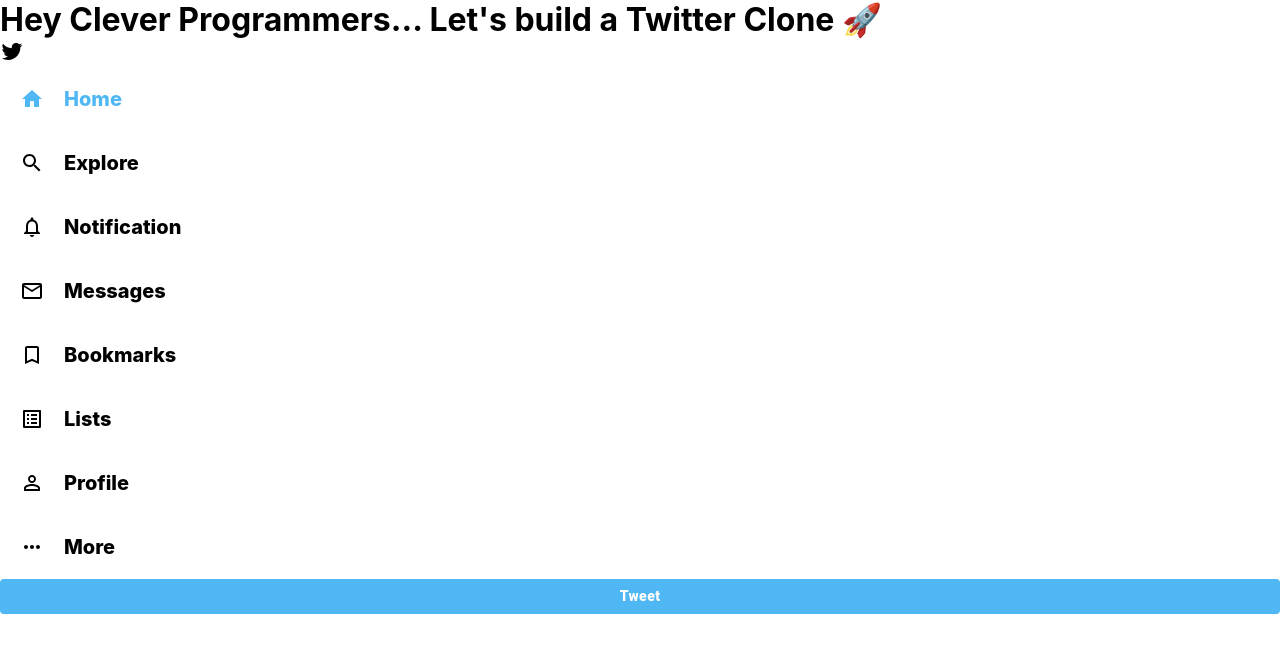
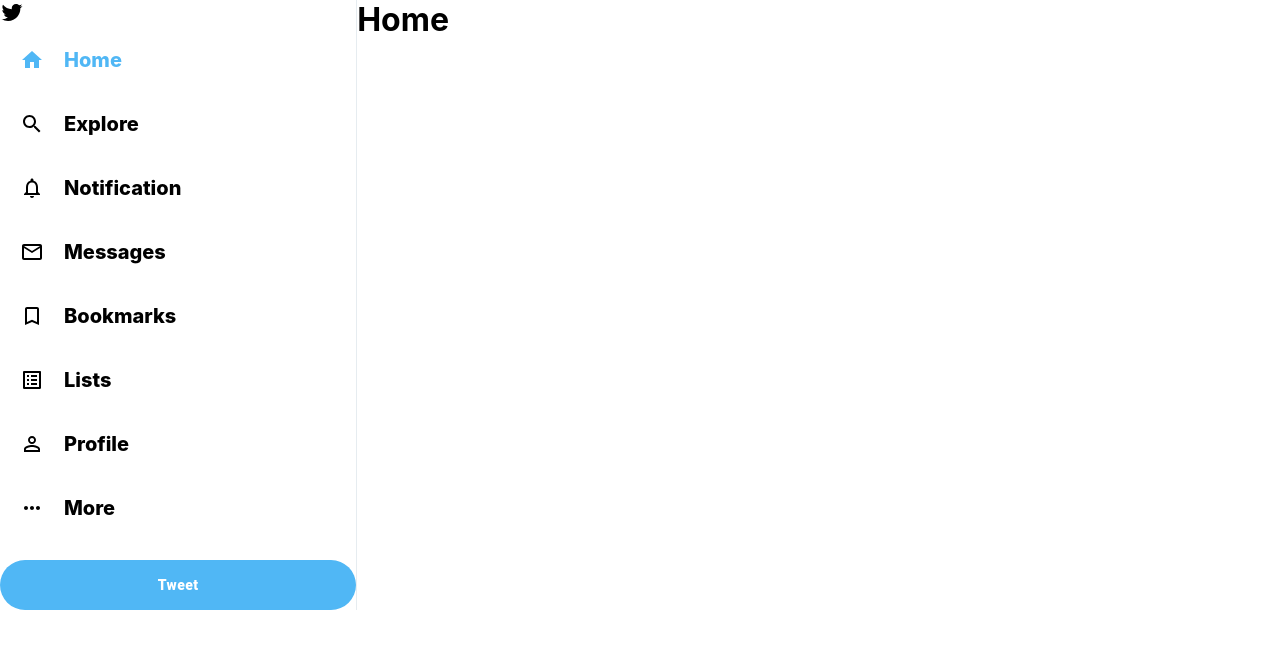
Before and after one commit to ali-203/twitter-clone, a React (Create React App) app: page / in a window 1280 px wide. Shown: the top 652 px of the page. Built offline with nearby package versions, Linux system fonts and the light colour scheme.

Commit message:
update css

```diff
--- a/src/App.css
+++ b/src/App.css
@@ -2,3 +2,6 @@
 --twitter-color:#50b7f5;
 --twitter-background: #e6ecf0;
 }
+.app {
+    display: flex;
+}
--- a/src/App.js
+++ b/src/App.js
@@ -1,12 +1,14 @@
 import React from 'react';
 import Sidebar from "./Sidebar";
+import Feed from "./Feed";
+
 import './App.css';
 
 function App() {
   return (
     <div className="app">
-    <h1>Hey Clever Programmers... Let's build a Twitter Clone 🚀</h1>
     <Sidebar />
+    <Feed />
     </div>
   );
 }
--- /dev/null
+++ b/src/Feed.js
@@ -0,0 +1,11 @@
+import React from 'react'
+
+function Feed() {
+    return (
+        <div>
+        <h1>Home</h1>
+        </div>
+    )
+}
+
+export default Feed
--- a/src/Sidebar.css
+++ b/src/Sidebar.css
@@ -1,9 +1,20 @@
+
+.sidebar {
+    border-right: 1px solid var(--twitter-background);
+    flex: 0.3;
+}
+
+
+
+
 .sidebar_tweet {
     background-color: var(--twitter-color) !important;
     border: none !important;
     color: white !important;
     font-weight: 900 !important;
     text-transform: inherit !important;
-
+    border-radius: 30px !important;
+    height: 50px !important;
+    margin-top: 20px !important;
 
 }
```
Also changed, not shown: 1 other file (tests, documents, lock files or other folders).
